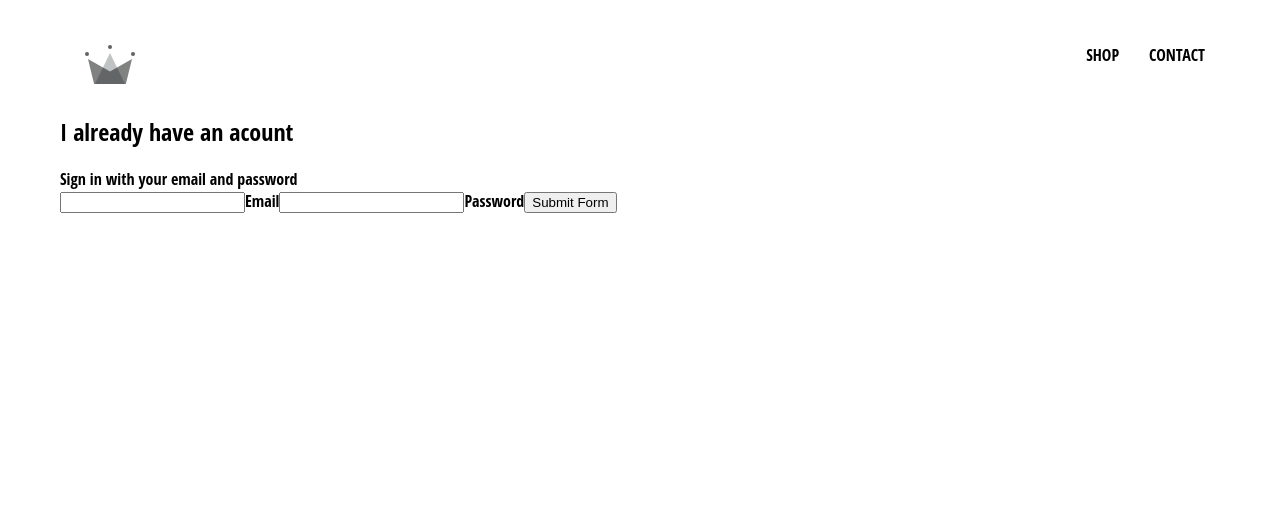
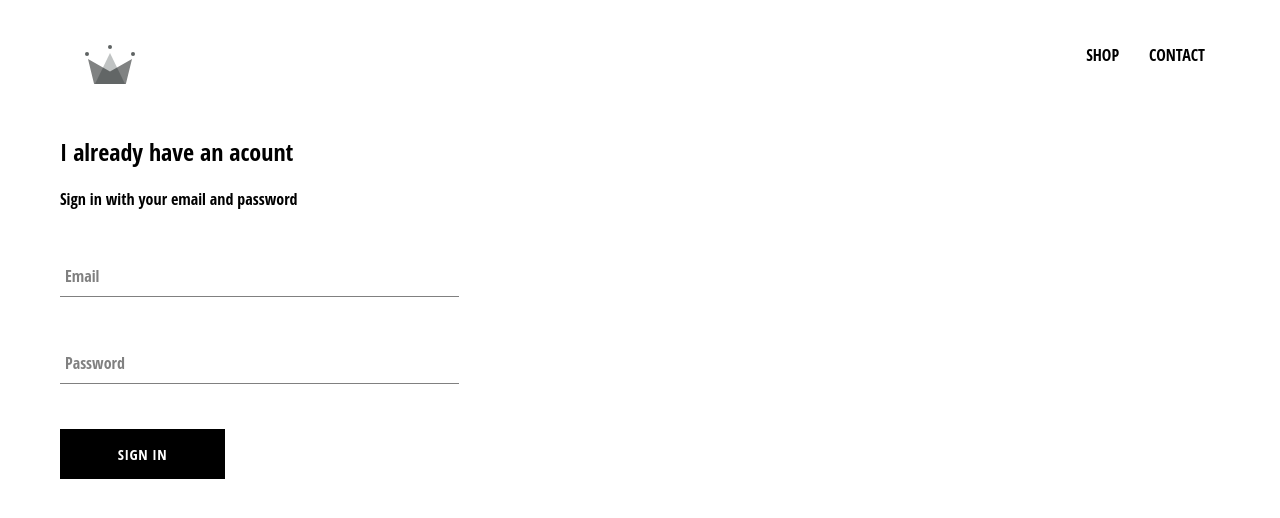
Before and after one commit to srpsatish/React-Ecommerce, a React (Create React App) app: page /signin in a window 1280 px wide. Shown: the top 518 px of the page. Built offline with nearby package versions, Linux system fonts and the light colour scheme; the HTML template or start-up script is replaced by a standard one.

Commit message:
adding custom button

```diff
--- /dev/null
+++ b/src/components/custom-button/CustomButton.jsx
@@ -0,0 +1,10 @@
+import React from 'react'
+import './custombutton.scss'
+
+export const CustomButton = ({ children, ...otherProps}) => {
+    return (
+        <button className='custom-button' {...otherProps}>
+            {children}
+        </button>
+    );
+}
--- /dev/null
+++ b/src/components/custom-button/custombutton.scss
@@ -0,0 +1,22 @@
+.custom-button {
+    min-width: 165px;
+    width: auto;
+    height: 50px;
+    letter-spacing: 0.5px;
+    line-height: 50px;
+    padding: 0 35px 0 35px;
+    font-size: 15px;
+    background-color: black;
+    color: white;
+    text-transform: uppercase;
+    font-family: 'Open Sans Condensed';
+    font-weight: bolder;
+    border: none;
+    cursor: pointer;
+
+    &:hover {
+      background-color: white;
+      color: black;
+      border: 1px solid black;
+    }
+  }
--- a/src/components/form-input/FormInput.jsx
+++ b/src/components/form-input/FormInput.jsx
@@ -0,0 +1,18 @@
+import React from 'react'
+import './forminput.scss'
+
+export const FormInput = ({ handleChange, label, ...otherProps}) => {
+    return (
+        <div className='group'>
+            <input className='form-input' onchange={handleChange} {...otherProps} />
+            {label ? (
+                <label
+                className={`${otherProps.value.lenght ? 'shrink' : ''
+            } form-input-label`}
+                >
+                    {label}
+                </label>
+            ) : null}
+        </div>
+    )
+}
--- a/src/components/form-input/forminput.scss
+++ b/src/components/form-input/forminput.scss
@@ -0,0 +1,54 @@
+$sub-color: grey;
+$main-color: black;
+
+@mixin shrinkLabel {
+  top: -14px;
+  font-size: 12px;
+  color: $main-color;
+}
+
+.group {
+  position: relative;
+  margin: 45px 0;
+
+  .form-input {
+    background: none;
+    background-color: white;
+    color: $sub-color;
+    font-size: 18px;
+    padding: 10px 10px 10px 5px;
+    display: block;
+    width: 100%;
+    border: none;
+    border-radius: 0;
+    border-bottom: 1px solid $sub-color;
+    margin: 25px 0;
+
+    &:focus {
+      outline: none;
+    }
+
+    &:focus ~ .form-input-label {
+      @include shrinkLabel();
+    }
+  }
+
+  input[type='password'] {
+    letter-spacing: 0.3em;
+  }
+
+  .form-input-label {
+    color: $sub-color;
+    font-size: 16px;
+    font-weight: normal;
+    position: absolute;
+    pointer-events: none;
+    left: 5px;
+    top: 10px;
+    transition: 300ms ease all;
+
+    &.shrink {
+      @include shrinkLabel();
+    }
+  }
+}
--- a/src/components/sign-in/SignIn.jsx
+++ b/src/components/sign-in/SignIn.jsx
@@ -1,5 +1,7 @@
 import React, { Component } from "react";
 import "./signin.scss";
+import { FormInput } from "../form-input/FormInput";
+import { CustomButton } from "../custom-button/CustomButton";
 
 export default class SignIn extends Component {
   constructor(props) {
@@ -30,24 +32,27 @@
         <span>Sign in with your email and password</span>
 
         <form action="" onSubmit={this.handleSubmit}>
-          <input
+          <FormInput
             name="email"
             type="email"
             value={this.state.email}
-            onChange={this.handleChange}
+            handleChange={this.handleChange}
+            label='Email'
             required
           />
-          <label htmlFor="">Email</label>
-          <input
+
+          <FormInput
             name="password"
             type="password"
             value={this.state.password}
-            onChange={this.handleChange}
+            handleChange={this.handleChange}
+            label='Password'
             required
           />
-          <label htmlFor="">Password</label>
 
-          <input type="submit" value="Submit Form" />
+
+
+     <CustomButton type='submit'> Sign in</CustomButton>
         </form>
       </div>
     );
--- a/src/components/sign-in/signin.scss
+++ b/src/components/sign-in/signin.scss
@@ -0,0 +1,9 @@
+.sign-in {
+    width: 30vw;
+    display: flex;
+    flex-direction: column;
+
+    .title {
+        margin: 10px 0;
+    }
+}
```
Also changed, not shown: src/pages/sign-in and sign-up/SignInAndSignUpPage.jsx (line endings or trailing spaces).
